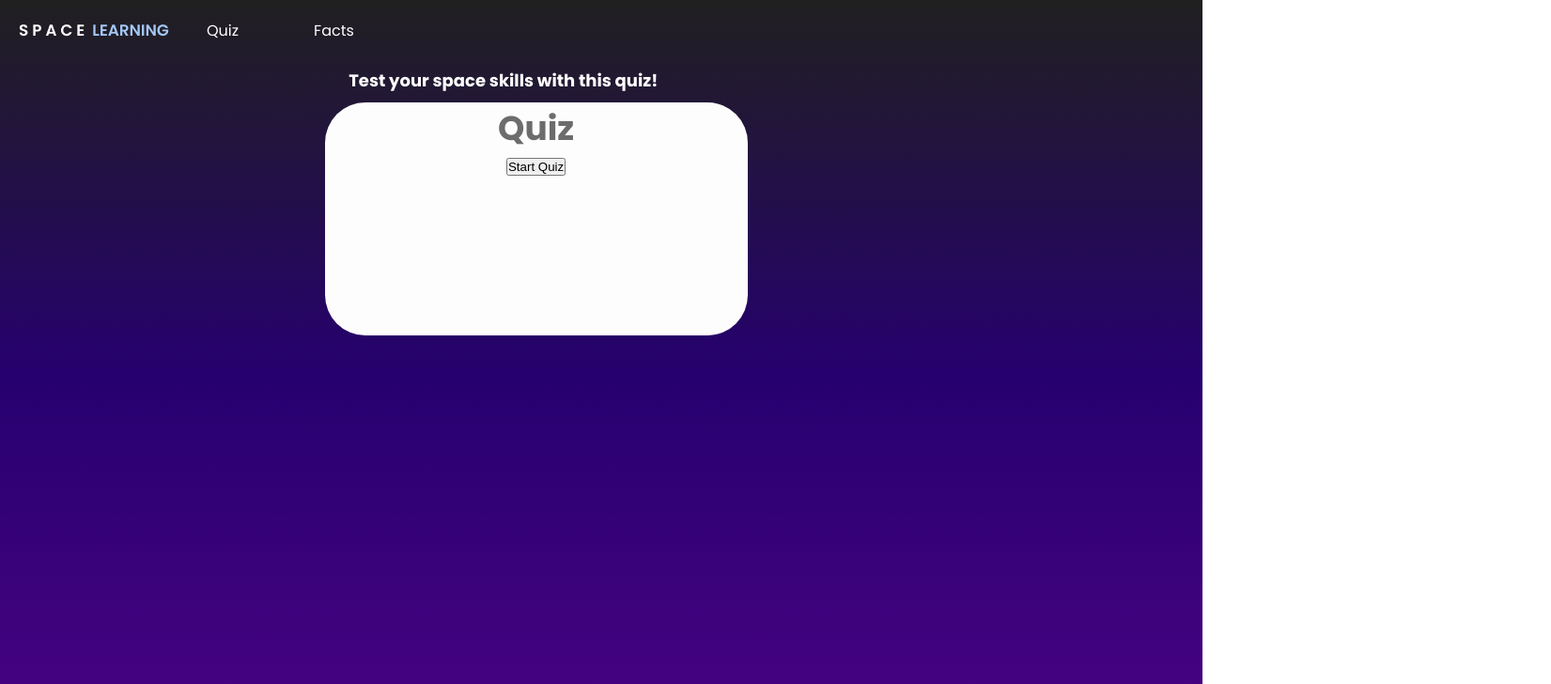
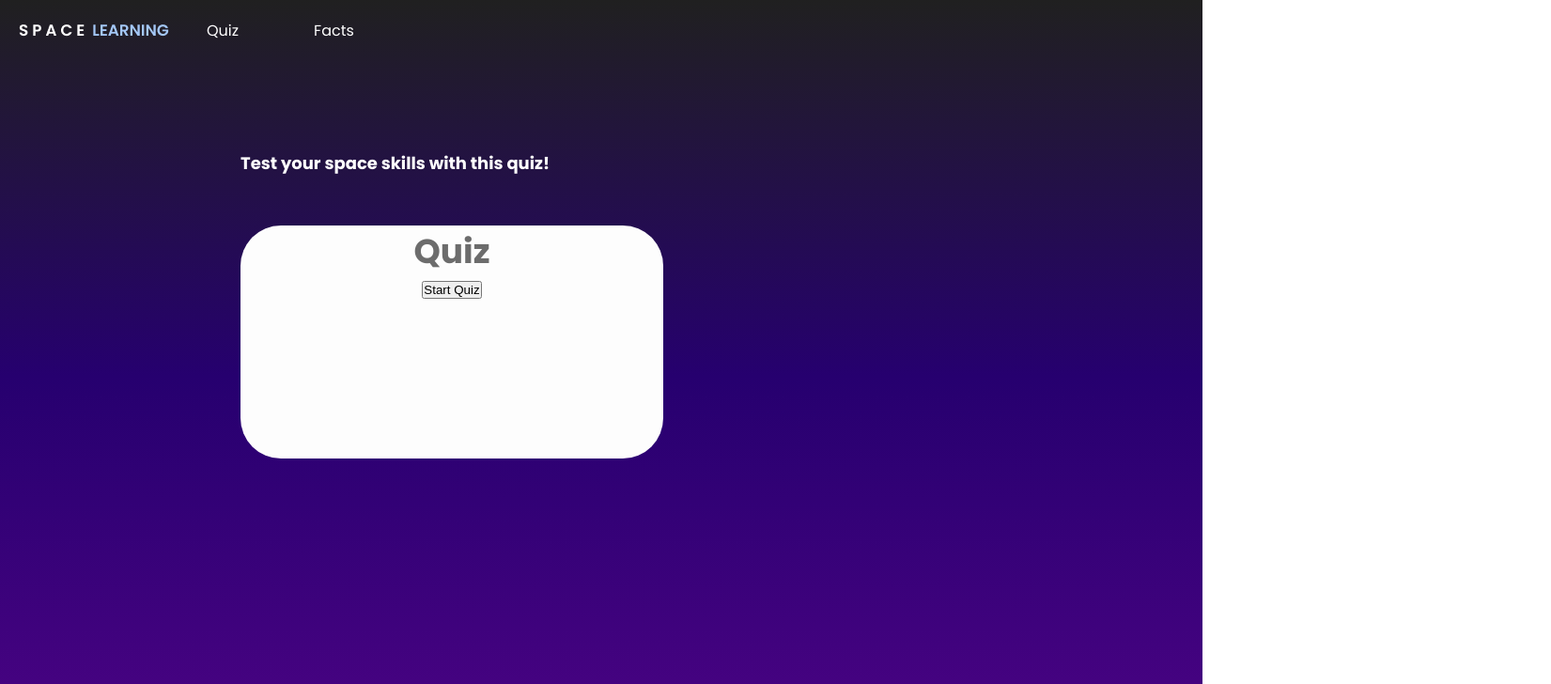
Before and after one commit to maryam891/Grupp3, a Vue app in the folder Grupp3/: page /#/quiz in a window 1280 px wide. Shown: the top 728 px of the page at 94% size, 1651 px wide, since content can reach past the window. Built offline with nearby package versions, Linux system fonts and the light colour scheme; no server answers.

Commit message:
ändrade text position

```diff
--- a/Grupp3/src/views/QuizView.vue
+++ b/Grupp3/src/views/QuizView.vue
@@ -31,23 +31,25 @@ export default {
 
 h1 {
   color: #6C6C6C;
+  font-size: 2.25rem;
 }
 .startQuizContainer {
   height: 247.98px;
   width: 450px;
   background-color: #FDFDFD;
-  position: relative;
-  left: 27%;
-  bottom: -80%;
+  position: absolute;
+  left: 20%;
+  top: 30%;
   border-radius: 43.02px;
   text-align: center;
 
 }
 p {
   font-weight: bold;
-  position: relative;
-  bottom: -80%;
-  left: 29%;
+  position: absolute;
+  font-size: 1.125rem;
+  top: 20%;
+  left: 20%;
   margin-bottom: 10px;
 
 }
```
